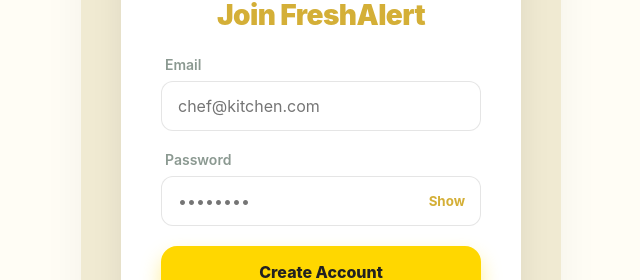
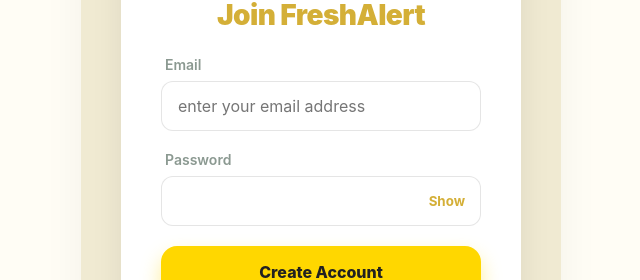
Before and after one commit to ananyapandey1/FreshAlert, a React (Vite) app: page / in a window 1280 px wide. Shown: the part 226-506 px from the top of the page, without its empty margins (319-959 px from the left). Built offline with nearby package versions, Linux system fonts and the light colour scheme; no server answers.

Commit message:
Fix: database capitalization and UI polish

```diff
--- a/src/Auth.jsx
+++ b/src/Auth.jsx
@@ -59,7 +59,7 @@ function Auth({ onAuthSuccess }) {
               value={email}
               onChange={(e) => setEmail(e.target.value)}
               required
-              placeholder="chef@kitchen.com"
+              placeholder="enter your email address"
               name="email"
               autoComplete="email"
             />
@@ -73,7 +73,7 @@ function Auth({ onAuthSuccess }) {
                 value={password}
                 onChange={(e) => setPassword(e.target.value)}
                 required
-                placeholder="••••••••"
+                placeholder=""
                 autoComplete={isLogin ? "current-password" : "new-password"}
               />
               <button
```
Also changed, not shown: 2 other files (tests, documents, lock files or other folders).
